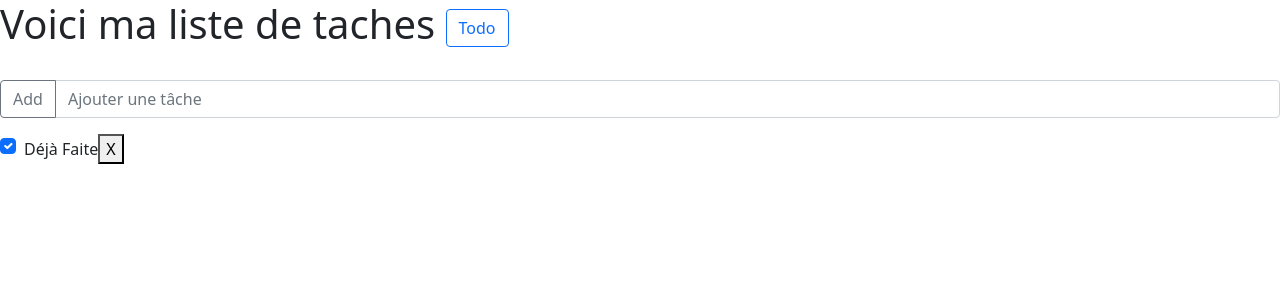
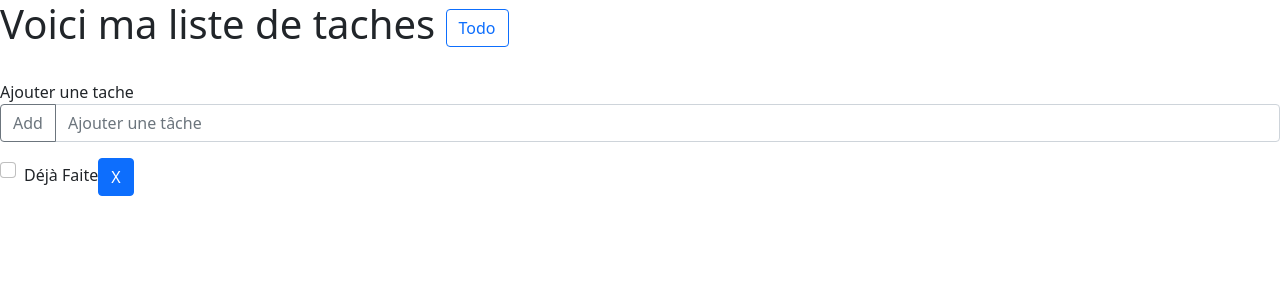
Before and after one commit to shamssyho/ToDoListe, a Vue app: page / in a window 1280 px wide. Shown: the top 300 px of the page. Built offline with nearby package versions, Linux system fonts and the light colour scheme.

Commit message:
Add files via upload

```diff
--- a/src/components/Todo.vue
+++ b/src/components/Todo.vue
@@ -3,7 +3,7 @@
         <header class="header">
             <h1>Voici ma liste de taches <span class="btn btn-outline-primary">Todo</span></h1>
             <br>
-            <!-- <label for="text">Ajouter une tache</label>--> <!-- <input type="text" class="todo">  -->
+            <label for="text">Ajouter une tache</label> <!-- <input type="text" class="todo">  -->
 
             <div class="input-group mb-3">
                 <button class="btn btn-outline-secondary" type="button" @click="addTodo">Add</button>
@@ -13,13 +13,16 @@
 
         <!-- <ul class="list-group" v-for="todo in todos" :key="todo.name"> <li class="list-group-item" v-on:remove="todos.splice(index, 0)"> {{todo.name}}</li>  <div> --> <!-- <label class="list-group-item">{{todo.name}}</label> --> <!-- <li class="list-group-item"> {{todo.name}}</li> --> <!-- </div> --> <!-- <input v-if="completed" type="checkbox" id="scales" checked> --> <!-- </ul> -->
 
-        <div class="form-check" v-for="(todo, index) in todos" :key="todo.name">
+        <div class="form-check" v-for="todo in todos" :key="todo.name">
+
+
+
 
             <label class="form-check-label" for="flexCheckDefault">{{todo.nameParDefaut}}</label>
-            <input class="form-check-input" type="checkbox" v-on:click="check" value="" id="flexCheckDefault" checked >
-             <!-- <input class="form-check-input" type="checkbox" value="" id="flexCheckDefault" > -->
-            <label class="form-check-label" for="flexCheckDefault" >{{todo.name}}</label>
-             <button v-bind:content="todo" v-on:remove="todos.splice(index, 1)">X</button>
+            <input class="form-check-input" type="checkbox" id="flexCheckDefault" v-model="todo.completed" checked >
+            <strike v-if="todo.completed==true">{{todo.name}}</strike>
+            <label class="form-check-label" for="flexCheckDefault" v-if="todo.completed == false">{{todo.name}}</label>
+            <button class="btn btn-primary me-md-2" @click=supprimerTodo>X</button>
 
 
         </div>
@@ -46,26 +49,27 @@ export default {
         // ...mapActions([deleteTodo]),
         addTodo(){
             this.todos.push({
-                completed : true,
+                completed : false,
                 name: this.newTodo
             })
             this.newTodo = ''
         },
-        check(){
 
-            alert('bonjour')
+        supprimerTodo(todo){
+            let index = this.todos.indexOf(todo);
+            this.todos.splice(index,1)
         }
-    //     del (index) {
-    //   // this.arr.splice(index, 1)
-    //   this.myArr.splice(2, 1, 'strawberry');
-    // }
-        // supprimer(){
-        //     this.todos.$remove({
-        //         completed = false
-        //     });
-        // }
     }
 
 }
 </script>
 <style src="./todo.css"></style>
+// Source :
+/*
+- Cours et tp
+- https://router.vuejs.org/guide/essentials/navigation.html
+- https://www.youtube.com/watch?v=SgtS7jWF2O4&list=PLjwdMgw5TTLW-mAtlR46VajrKs4dep3y0&index=11
+- https://www.youtube.com/watch?v=5sNXjRE1C-U
+- w3school
+- https://stackoverflow.com/questions/35459010/vuejs-remove-element-from-lists
+*/
```
